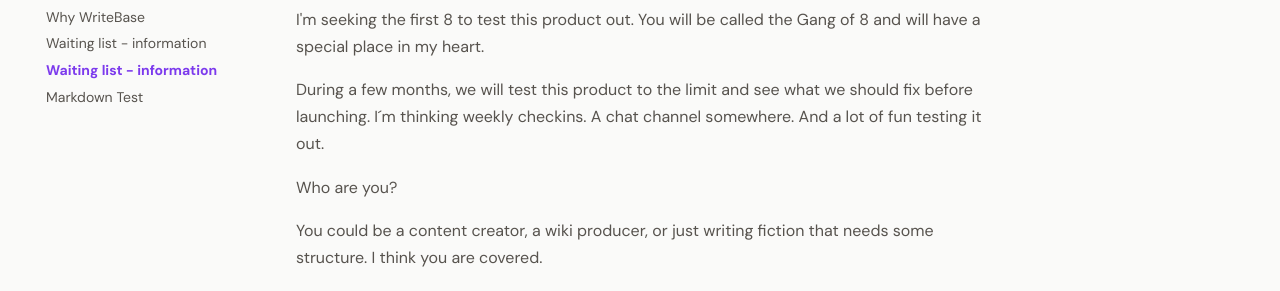
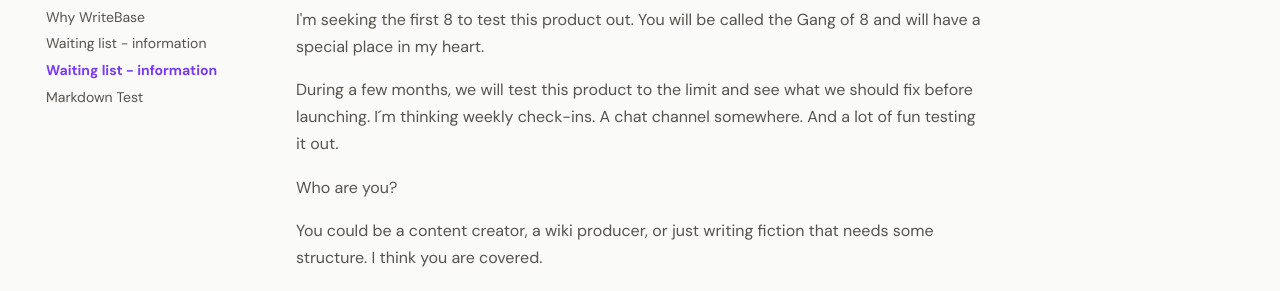
Before and after one commit to larssonhthomas-afk/writebase-docs, an MkDocs documentation site: the page built from docs/20waiting-list---information.md, in a window 1280 px wide. Shown: the part 206-497 px from the top of the page. Built offline with MkDocs 1.6.1 and Material for MkDocs 9.7.7, drawn with Linux system fonts in a browser that asks for light colours; some web fonts are replaced.

Commit message:
Update 20waiting-list---information.md

```diff
--- a/docs/20waiting-list---information.md
+++ b/docs/20waiting-list---information.md
@@ -8,7 +8,7 @@ nav_order: 20
 
 I'm seeking the first 8 to test this product out. You will be called the Gang of 8 and will have a special place in my heart.
 
-During a few months, we will test this product to the limit and see what we should fix before launching. I´m thinking weekly checkins. A chat channel somewhere. And a lot of fun testing it out.
+During a few months, we will test this product to the limit and see what we should fix before launching. I´m thinking weekly check-ins. A chat channel somewhere. And a lot of fun testing it out.
 
 Who are you?
 
```
